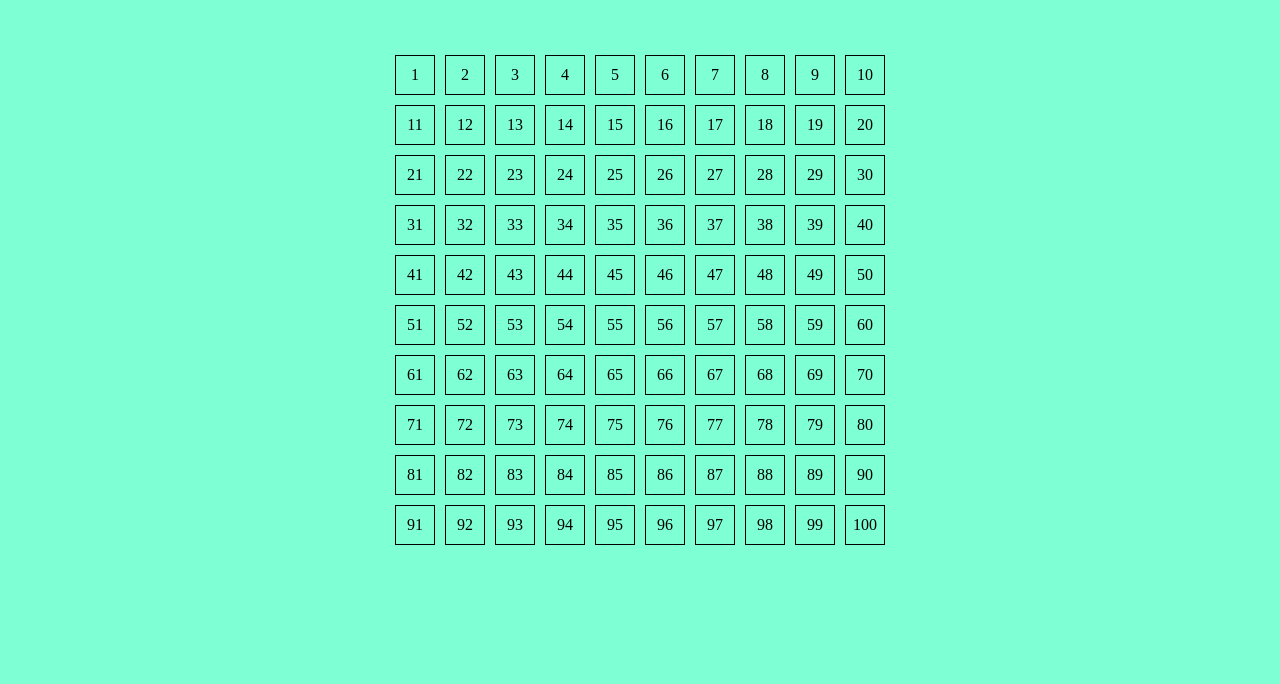
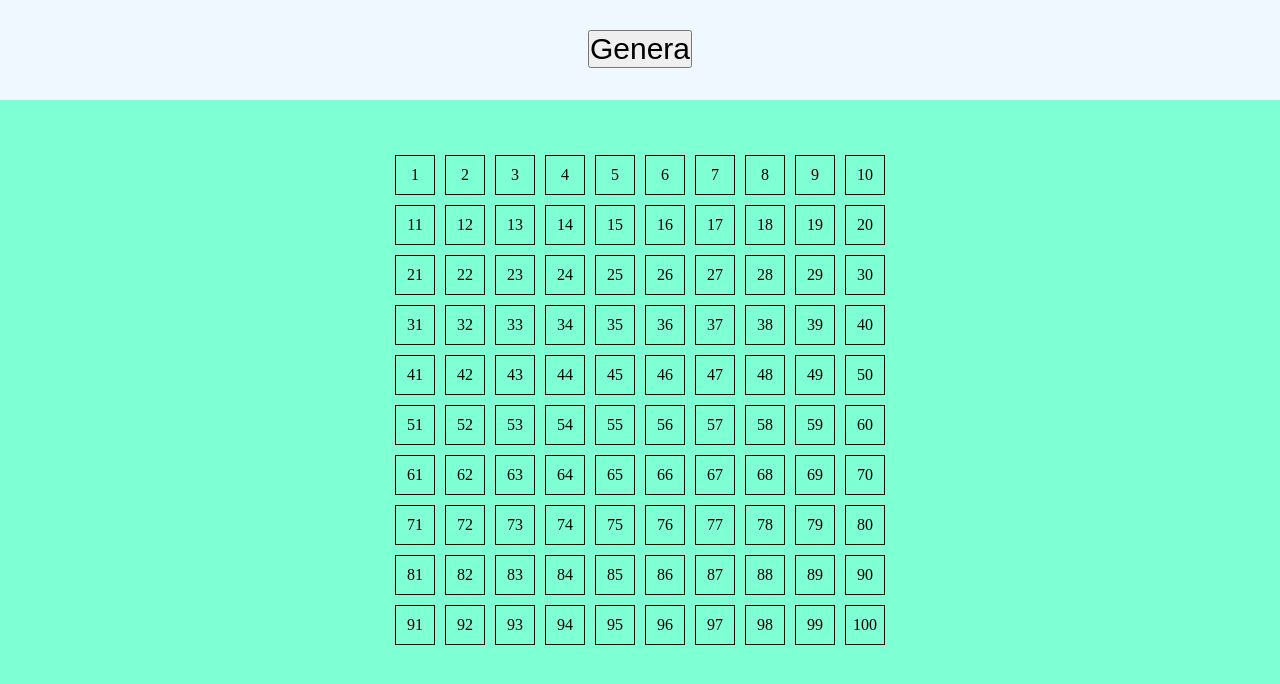
Before and after one commit to giorgiop62/js-campominato-grid, a plain HTML site: page index.html in a window 1280 px wide. Drawn offline with Linux system fonts and the light colour scheme.

Commit message:
button genera

```diff
--- a/css/style.css
+++ b/css/style.css
@@ -17,6 +17,14 @@ body {
 
 }
 
+header {
+  text-align: center;
+  width: 100%;
+  background-color: aliceblue;
+  height: 100px;
+
+}
+
 .box{
   display: flex;
   justify-content: center;
@@ -30,3 +38,8 @@ body {
 .azzurro {
   background-color: skyblue;
 }
+
+.button {
+  font-size: 30px;
+  margin-top: 30px;
+}
--- a/index.html
+++ b/index.html
@@ -8,8 +8,13 @@
   <title>Griglia Campo Minato</title>
 </head>
 <body>
-  <div class="container"></div>
+  <header>
+    <button class="button">Genera</button>
+  </header>
 
+  <main>
+    <div class="container"></div>
+  </main>
 
   <script src="./js/script.js"></script>
 </body>
```
